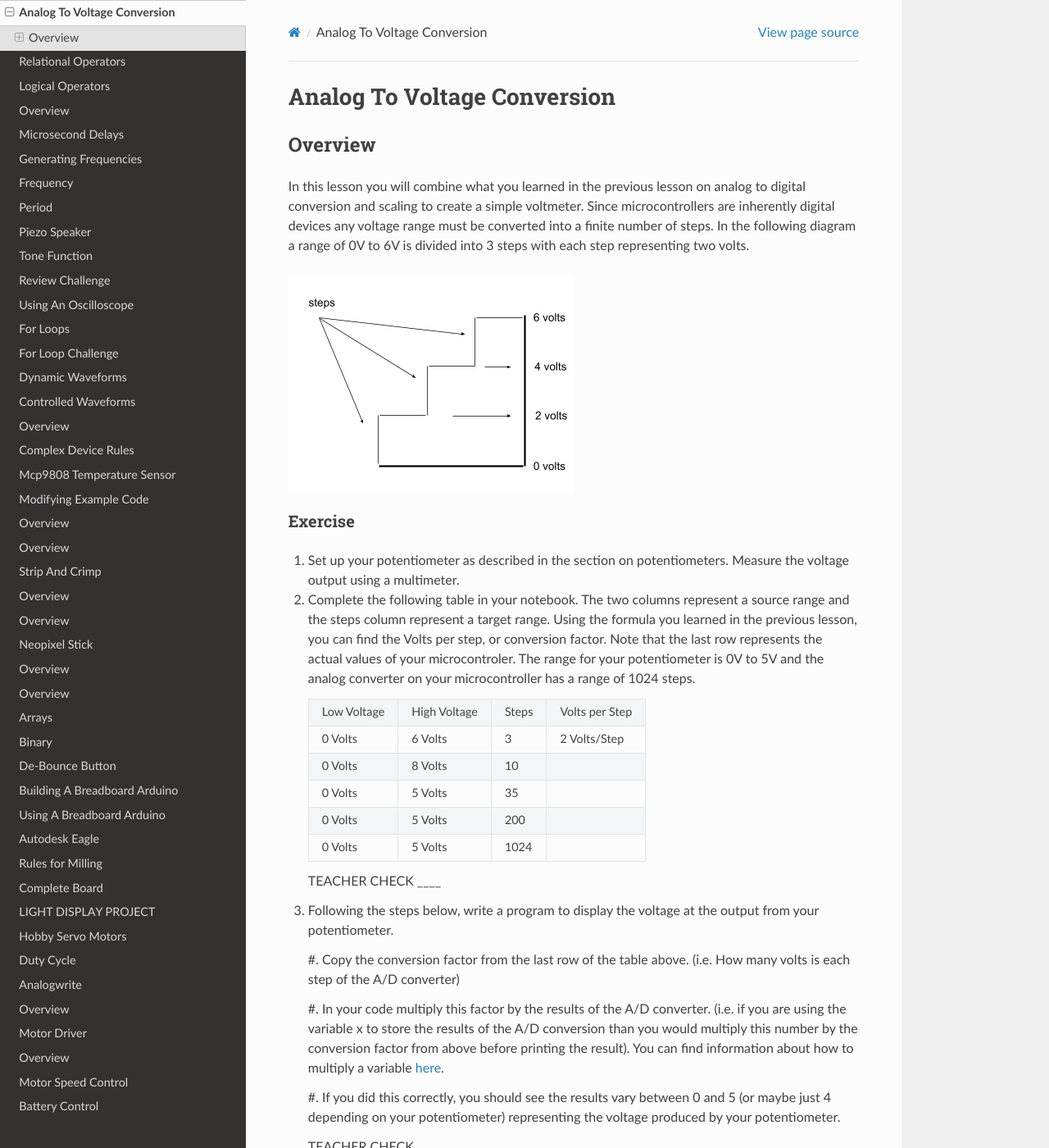
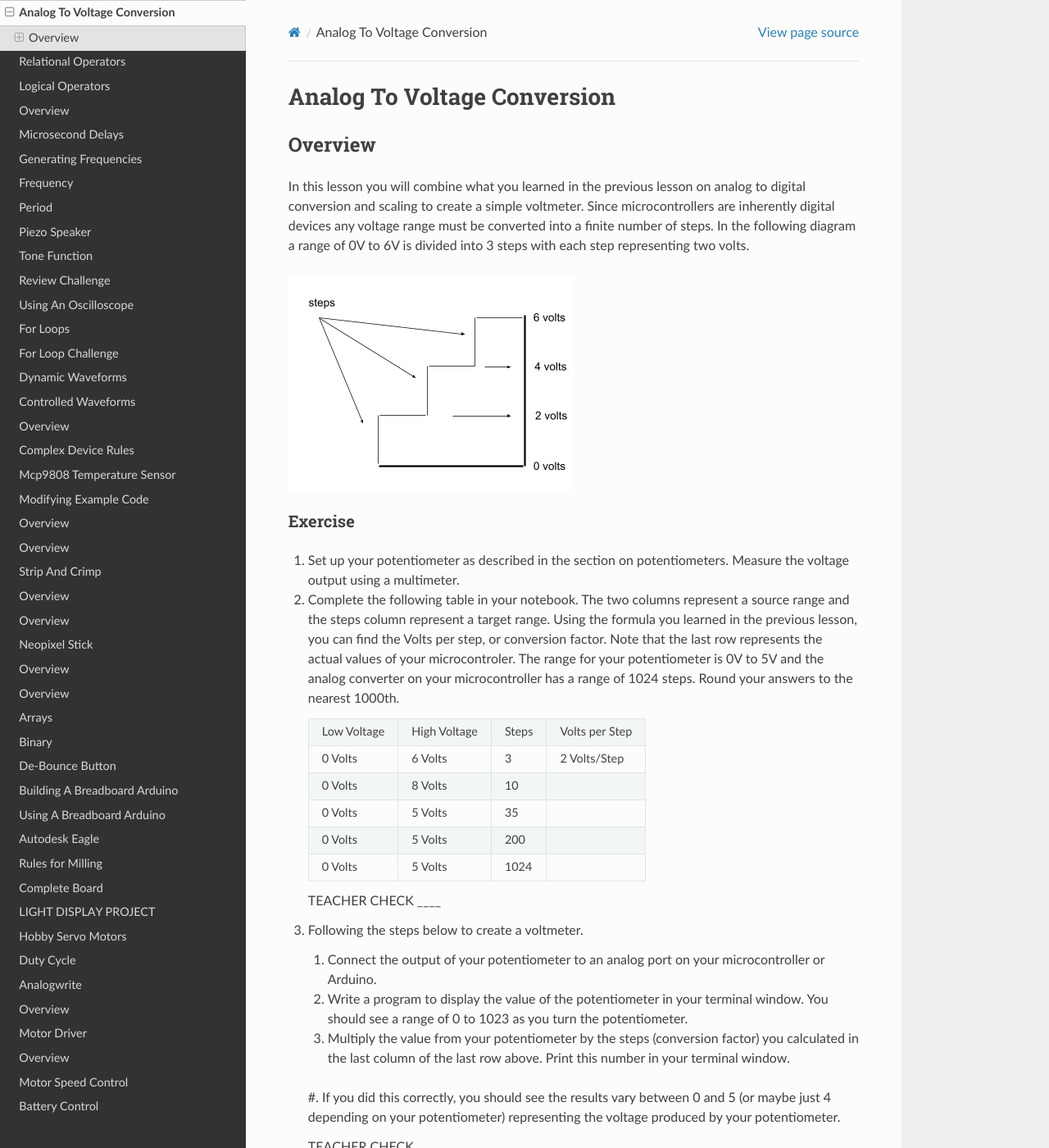
Before and after one commit to maxtkc/mvths-wiki, a Sphinx documentation site: the page built from docs/021a-analog-to-voltage.rst, in a window 1280 px wide and 1400 px high. Shown: the whole window at 82% size. Built offline with Sphinx 7.4.7 and the Read the Docs theme 2.0.0, drawn with Linux system fonts in a browser that asks for light colours; pages that are not in the unit, such as notebooks, are missing from menus.

Commit message:
Update 021a-analog-to-voltage.rst

```diff
--- a/docs/021a-analog-to-voltage.rst
+++ b/docs/021a-analog-to-voltage.rst
@@ -13,7 +13,7 @@ Exercise
 
 #. Set up your potentiometer as described in the section on potentiometers. Measure the voltage output using a multimeter.
 
-#. Complete the following table in your notebook. The two columns represent a source range and the steps column represent a target range. Using the formula you learned in the previous lesson, you can find the Volts per step, or conversion factor. Note that the last row represents the actual values of your microcontroler. The range for your potentiometer is 0V to 5V and the analog converter on your microcontroller has a range of 1024 steps.
+#. Complete the following table in your notebook. The two columns represent a source range and the steps column represent a target range. Using the formula you learned in the previous lesson, you can find the Volts per step, or conversion factor. Note that the last row represents the actual values of your microcontroler. The range for your potentiometer is 0V to 5V and the analog converter on your microcontroller has a range of 1024 steps. Round your answers to the nearest 1000th.
 
    +---------------+----------------+---------+------------------+
    | Low Voltage   | High Voltage   | Steps   | Volts per Step   |
@@ -31,17 +31,15 @@ Exercise
 
    TEACHER CHECK \_\_\_\_
 
-#. Following the steps below, write a program to display the voltage at the output from your potentiometer.
+#. Following the steps below to create a voltmeter.
 
-   #. Copy the conversion factor from the last row of the table above. (i.e. How many
-   volts is each step of the A/D converter)
+   #. Connect the output of your potentiometer to an analog port on your microcontroller or Arduino.
 
-   #. In your code multiply this factor by the results of the A/D
-   converter. (i.e. if you are using the variable x to store the results
-   of the A/D conversion than you would multiply this number by the
-   conversion factor from above before printing the result). You can
-   find information about how to multiply a variable
-   `here <https://www.google.com/url?q=https://docs.google.com/document/d/1BmZbXzxnD2j17QToSZ9jeZmnP7burwfksfQq2v4zu-Y/edit%23heading%3Dh.j1vujjth5hql&sa=D&ust=1587613173936000>`__.
+   #. Write a program to display the value of the potentiometer in your terminal window. You should see a range of 0 to 1023 as you turn the potentiometer.
+
+   #. Multiply the value from your potentiometer by the steps (conversion factor) you calculated in the last column of the last row above. Print this number in your terminal window.
+
+
 
    #. If you did this correctly, you should see the results vary between 0
    and 5 (or maybe just 4 depending on your potentiometer) representing
```
